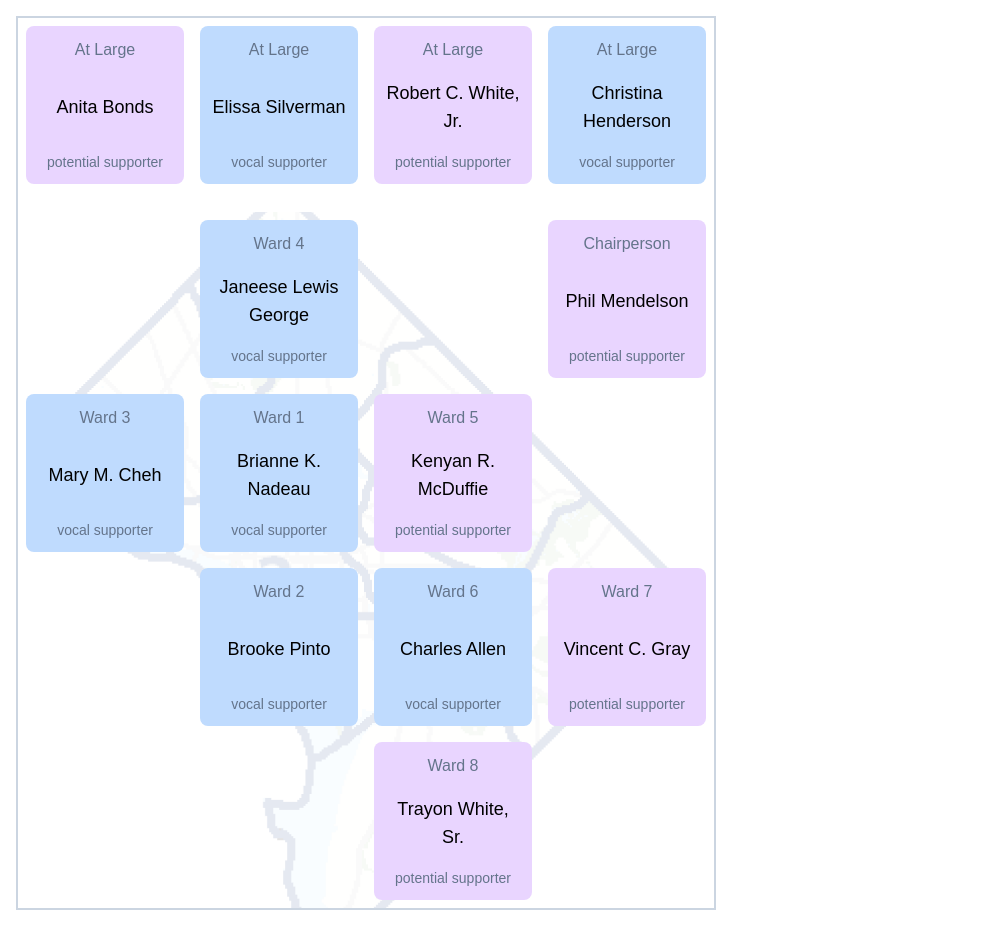
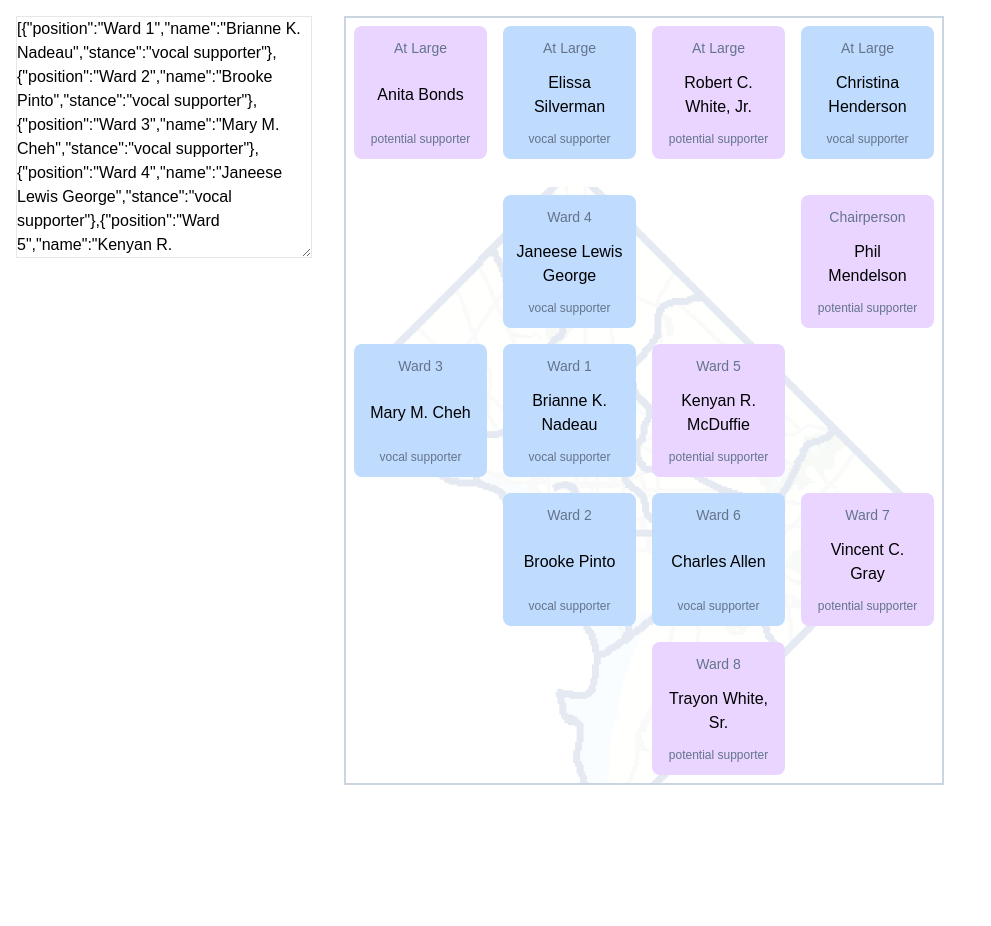
Before and after one commit to caseywatts/dc-council-viz, a Svelte app: page / in a window 1280 px wide. Shown: the whole page, without its empty margins (0-991 px from the left). After the commit the page ends 801 px from the top, so only its background shows below. Built offline with nearby package versions, Linux system fonts and the light colour scheme.

Commit message:
make fields reactive to the data changing under them

```diff
--- a/src/App.svelte
+++ b/src/App.svelte
@@ -1,25 +1,44 @@
 <script>
   import CouncilmemberCell from "./lib/CouncilmemberCell.svelte";
-  import { data } from "./lib/votingData.js";
+  import { exampleData } from "./lib/votingData.js";
   import DCBackground from "./assets/DC Wards Background.png";
-  // data.forEach((point) => {
-  //   console.log(point);
-  // });
-  function councilmemberForWard(wardNumber) {
+
+  // initialize to my data
+  let dataJSON = JSON.stringify(exampleData);
+  let data = JSON.parse(dataJSON);
+  $: data = JSON.parse(dataJSON);
+
+  // helper function to grab people by their ward
+  function councilmemberForWard(data, wardNumber) {
     return data.filter((councilmember) => {
       return councilmember.position == `Ward ${wardNumber}`;
     })[0];
   }
-  const atLargeCouncilmembers = data.filter((councilmember) => {
+
+  // reactive statement assignments for each person
+  $: atLargeCouncilmembers = data.filter((councilmember) => {
     return councilmember.position == "At Large";
   });
-  const chairperson = data.filter((councilmember) => {
+  $: chairperson = data.filter((councilmember) => {
     return councilmember.position == "Chairperson";
   })[0];
-  console.log(councilmemberForWard(4));
+  $: councilmember_for_ward_1 = councilmemberForWard(data, 1);
+  $: councilmember_for_ward_2 = councilmemberForWard(data, 2);
+  $: councilmember_for_ward_3 = councilmemberForWard(data, 3);
+  $: councilmember_for_ward_4 = councilmemberForWard(data, 4);
+  $: councilmember_for_ward_5 = councilmemberForWard(data, 5);
+  $: councilmember_for_ward_6 = councilmemberForWard(data, 6);
+  $: councilmember_for_ward_7 = councilmemberForWard(data, 7);
+  $: councilmember_for_ward_8 = councilmemberForWard(data, 8);
 </script>
 
-<div class="m-4 border-2 border-slate-300 space-y-1" style="width:700px;">
+<div class="flex">
+  <div>
+    <label for="input-json" />
+    <textarea class="border m-4" id="input-json" cols="30" rows="10" bind:value={dataJSON} />
+  </div>
+
+  <div class="m-4 border-2 border-slate-300 space-y-1" style="width:600px;">
     <div class="grid gap-4 grid-cols-4 grid-rows-1 p-2">
       {#each atLargeCouncilmembers as councilmember}
         <CouncilmemberCell {councilmember} />
@@ -29,20 +48,21 @@
 
     <div class="grid gap-4 grid-cols-4 grid-rows-4 p-2" style="background-image: url('{DCBackground}'); background-size: contain; background-repeat: no-repeat; background-position: center center;">
       <div />
-    <CouncilmemberCell councilmember={councilmemberForWard(4)} />
+      <CouncilmemberCell councilmember={councilmember_for_ward_4} />
       <div />
       <CouncilmemberCell councilmember={chairperson} />
-    <CouncilmemberCell councilmember={councilmemberForWard(3)} />
-    <CouncilmemberCell councilmember={councilmemberForWard(1)} />
-    <CouncilmemberCell councilmember={councilmemberForWard(5)} />
+      <CouncilmemberCell councilmember={councilmember_for_ward_3} />
+      <CouncilmemberCell councilmember={councilmember_for_ward_1} />
+      <CouncilmemberCell councilmember={councilmember_for_ward_5} />
       <div />
       <div />
-    <CouncilmemberCell councilmember={councilmemberForWard(2)} />
-    <CouncilmemberCell councilmember={councilmemberForWard(6)} />
-    <CouncilmemberCell councilmember={councilmemberForWard(7)} />
+      <CouncilmemberCell councilmember={councilmember_for_ward_2} />
+      <CouncilmemberCell councilmember={councilmember_for_ward_6} />
+      <CouncilmemberCell councilmember={councilmember_for_ward_7} />
       <div />
       <div />
-    <CouncilmemberCell councilmember={councilmemberForWard(8)} />
+      <CouncilmemberCell councilmember={councilmember_for_ward_8} />
       <div />
     </div>
   </div>
+</div>
--- a/src/lib/CouncilmemberCell.svelte
+++ b/src/lib/CouncilmemberCell.svelte
@@ -1,15 +1,19 @@
 <script>
   export let councilmember = {};
-  let backgroundColor;
-  if (councilmember.stance == "vocal supporter") {
-    backgroundColor = "bg-blue-200";
-  } else {
-    backgroundColor = "bg-purple-200";
-  }
+
+  const backgroundColorForStance = (stance) => {
+    if (stance == "vocal supporter") {
+      return "bg-blue-200";
+    } else {
+      return "bg-purple-200";
+    }
+  };
+
+  $: backgroundColor = backgroundColorForStance(councilmember.stance);
 </script>
 
 <div class="rounded-lg p-3 aspect-square flex flex-col items-center justify-between text-center {backgroundColor}">
-  <div class="text-slate-500">{councilmember.position}</div>
-  <div class="text-lg font-medium">{councilmember.name}</div>
-  <div class="text-sm text-slate-500">{councilmember.stance}</div>
+  <div class="text-sm text-slate-500">{councilmember.position}</div>
+  <div class="text-md font-medium">{councilmember.name}</div>
+  <div class="text-xs text-slate-500">{councilmember.stance}</div>
 </div>
--- a/src/lib/votingData.js
+++ b/src/lib/votingData.js
@@ -1,4 +1,4 @@
-export const data = [
+export const exampleData = [
   {
     position: "Ward 1",
     name: "Brianne K. Nadeau",
```
Lines whose indentation alone changed are shown as unchanged.
